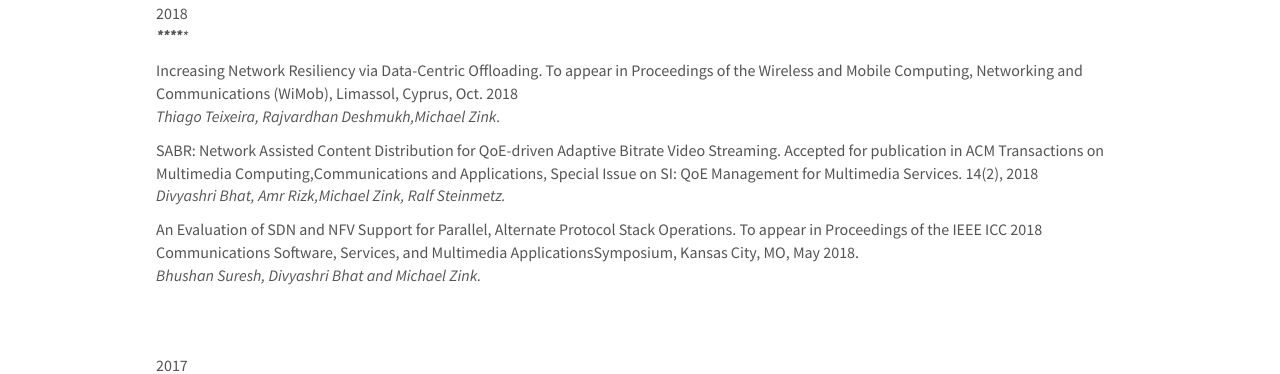
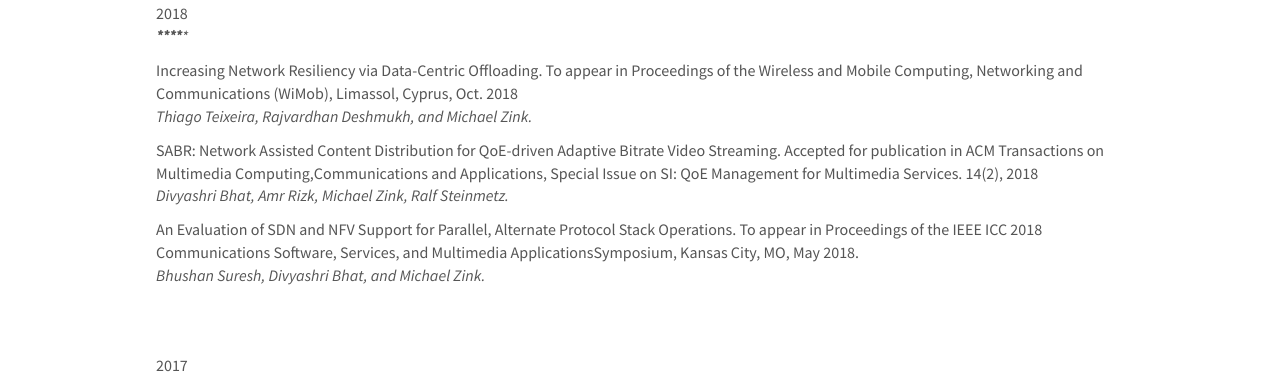
Before and after one commit to openmindedstoic/openmindedstoic.github.io, a Jekyll site: the page built from _pages/publications.md, in a window 1280 px wide and 900 px high. Shown: the part 205-579 px from the top of the window. Built offline with Jekyll 4.4.1, drawn with Linux system fonts in a browser that asks for light colours; nearby versions of some CDN libraries.

Commit message:
Update publist.yml
fixed typos

```diff
--- a/_data/publist.yml
+++ b/_data/publist.yml
@@ -2,13 +2,13 @@
   authors: "*************"
 
 - title: "Increasing Network Resiliency via Data-Centric Offloading. To appear in Proceedings of the Wireless and Mobile Computing, Networking and Communications (WiMob), Limassol, Cyprus, Oct. 2018"
-  authors: Thiago Teixeira, Rajvardhan Deshmukh,Michael Zink.
+  authors: Thiago Teixeira, Rajvardhan Deshmukh, and Michael Zink.
 
 - title: "SABR: Network Assisted Content Distribution for QoE-driven Adaptive Bitrate Video Streaming. Accepted for publication in ACM Transactions on Multimedia Computing,Communications and Applications, Special Issue on SI: QoE Management for Multimedia Services. 14(2), 2018"
-  authors: Divyashri Bhat, Amr Rizk,Michael Zink, Ralf Steinmetz.
+  authors: Divyashri Bhat, Amr Rizk, Michael Zink, Ralf Steinmetz.
 
 - title: "An Evaluation of SDN and NFV Support for Parallel, Alternate Protocol Stack Operations. To appear in Proceedings of the IEEE ICC 2018 Communications Software, Services, and Multimedia ApplicationsSymposium, Kansas City, MO, May 2018."
-  authors: Bhushan Suresh, Divyashri Bhat and Michael Zink.
+  authors: Bhushan Suresh, Divyashri Bhat, and Michael Zink.
 
 - title: ""
 - title: "2017"
```
